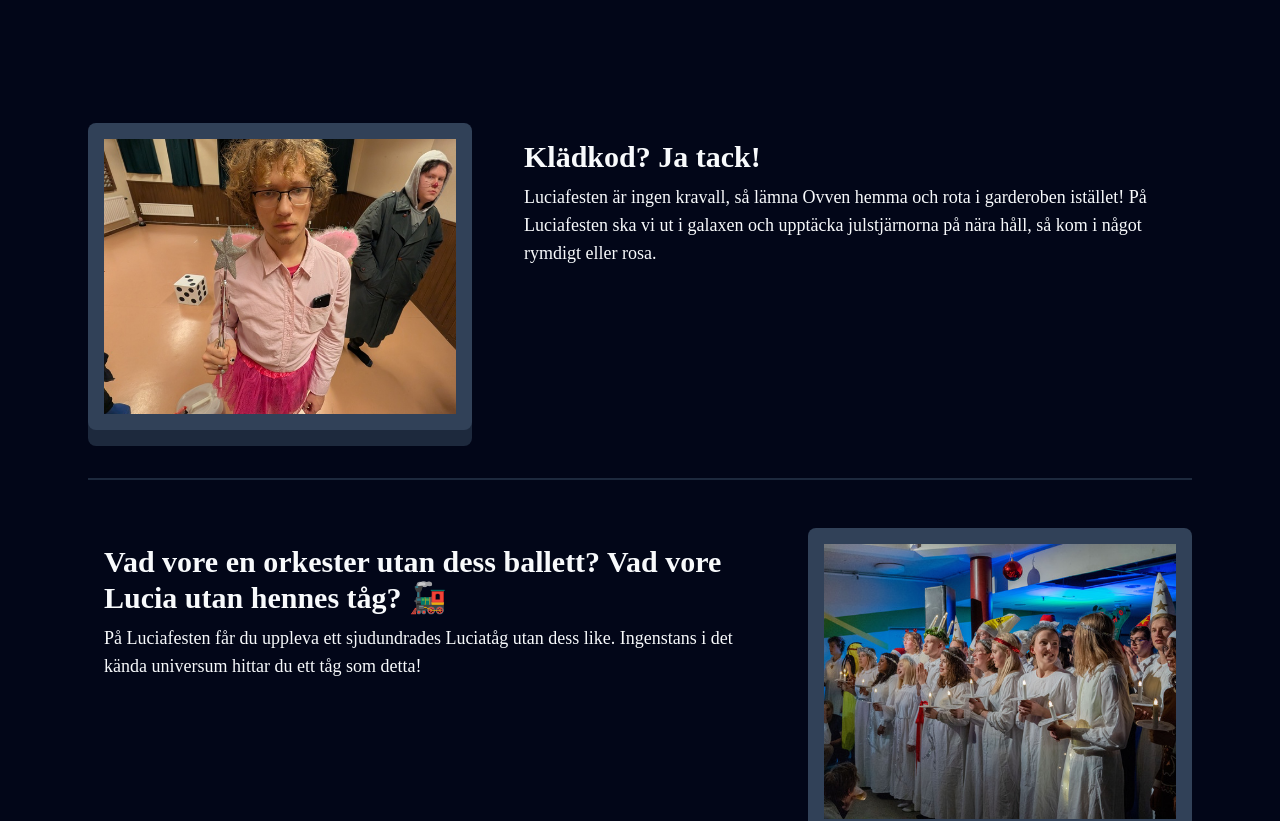
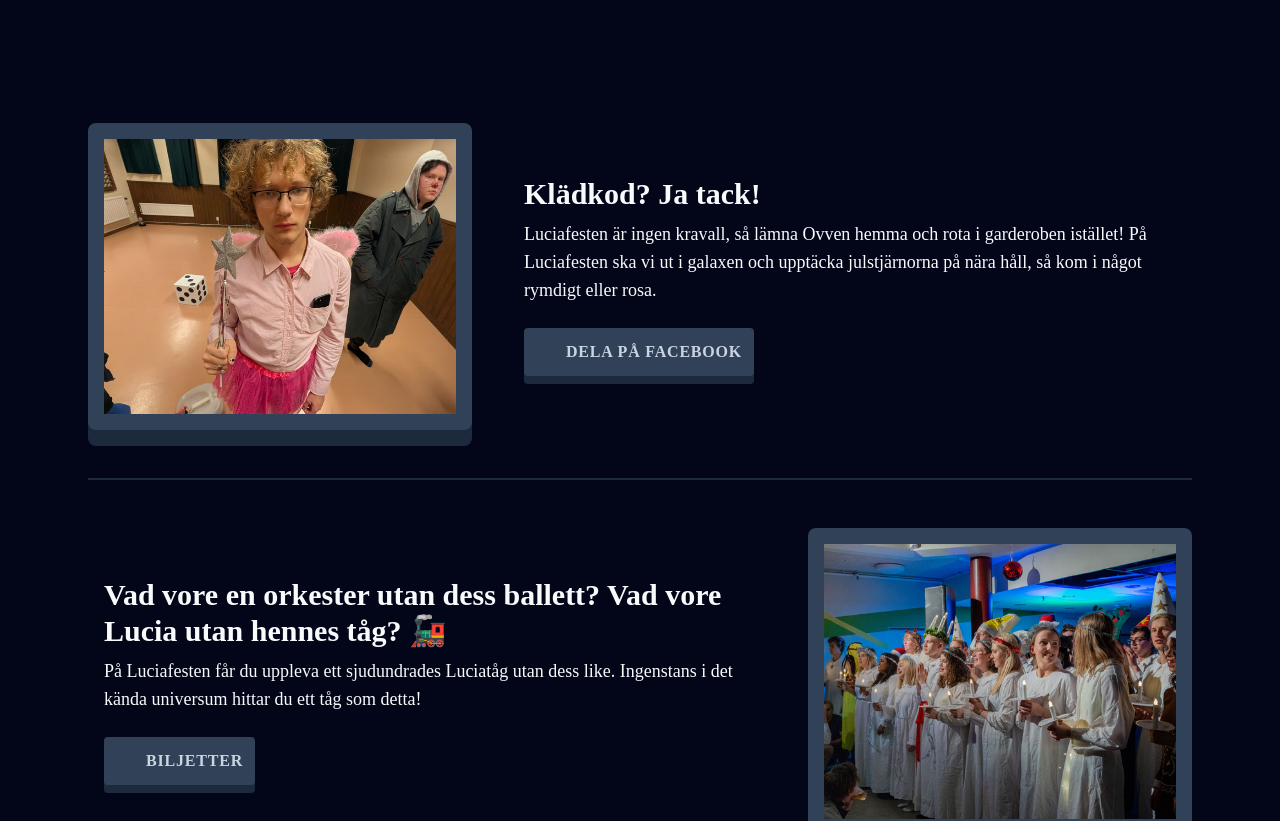
Before and after one commit to litheblas/luciafesten2025, a SvelteKit app: page / in a window 1280 px wide. Shown: the part 4320-5141 px from the top of the page. Built offline with nearby package versions, Linux system fonts and the light colour scheme.

Commit message:
Add buttons to text/image section

```diff
--- a/src/components/ImageAndText.svelte
+++ b/src/components/ImageAndText.svelte
@@ -5,15 +5,16 @@
 		src: string;
 		alt: string;
 		children?: Snippet;
+		buttons?: Snippet;
 		dir?: 'ltr' | 'rtl';
 	};
 
-	const { src, alt, children, dir = 'ltr' }: ImageAndTextProps = $props();
+	const { src, alt, children, dir = 'ltr', buttons }: ImageAndTextProps = $props();
 </script>
 
 <div
 	class="
-        container mx-auto flex gap-x-9 gap-y-3 px-6 py-12 md:max-w-6xl
+        container mx-auto flex items-center gap-x-9 gap-y-3 px-6 py-12 md:max-w-6xl
         {dir === 'ltr' ? 'flex-col-reverse md:flex-row' : 'flex-col-reverse md:flex-row-reverse'}
     "
 >
@@ -22,5 +23,12 @@
 		{alt}
 		class="aspect-5/4 w-full rounded-lg bg-slate-700 bg-linear-60 object-cover p-4 shadow-[0_16px_0px] shadow-slate-800 md:aspect-square md:max-w-xs lg:aspect-5/4 lg:max-w-sm"
 	/>
-	<div class="flex-1 p-4">{@render children?.()}</div>
+	<div class="flex flex-1 flex-col gap-3 p-4 md:gap-6">
+		<div>
+			{@render children?.()}
+		</div>
+		<div class="flex flex-wrap gap-3">
+			{@render buttons?.()}
+		</div>
+	</div>
 </div>
--- a/src/routes/+page.svelte
+++ b/src/routes/+page.svelte
@@ -19,6 +19,28 @@
 		Dela på Facebook
 	</Button>
 
+	<Button
+		href="https://go.orbiapp.io/BE2nvOg6mYb"
+		target="_blank"
+		class="pointer-events-auto w-full sm:w-max"
+		icon="bxs:rocket"
+	>
+		Biljetter
+	</Button>
+{/snippet}
+
+{#snippet kladkodButtons()}
+	<Button
+		href="https://fb.me/e/3KcG9aF2U"
+		target="_blank"
+		class="pointer-events-auto w-full sm:w-max"
+		icon="bxl:facebook"
+	>
+		Dela på Facebook
+	</Button>
+{/snippet}
+
+{#snippet luciatagButtons()}
 	<Button
 		href="https://go.orbiapp.io/BE2nvOg6mYb"
 		target="_blank"
@@ -71,16 +93,25 @@
 	src="rocketman.webm"
 />
 
-<ImageAndText src="kladkod.jpg" alt="">
+<ImageAndText src="kladkod.jpg" alt="" buttons={kladkodButtons}>
 	<h2 class="mb-2 font-display text-3xl font-semibold">Klädkod? Ja tack!</h2>
-	<p class="text-lg">Luciafesten är ingen kravall, så lämna Ovven hemma och rota i garderoben istället! På Luciafesten ska vi ut i galaxen och upptäcka julstjärnorna på nära håll, så kom i något rymdigt eller rosa.</p>
+	<p class="text-lg">
+		Luciafesten är ingen kravall, så lämna Ovven hemma och rota i garderoben istället! På
+		Luciafesten ska vi ut i galaxen och upptäcka julstjärnorna på nära håll, så kom i något rymdigt
+		eller rosa.
+	</p>
 </ImageAndText>
 
 <Divider class="max-w-6xl" />
 
-<ImageAndText dir="rtl" src="luciatag.jpg" alt="">
-	<h2 class="mb-2 font-display text-3xl font-semibold">Vad vore en orkester utan dess ballett? Vad vore Lucia utan hennes tåg? 🚂</h2>
-	<p class="text-lg">På Luciafesten får du uppleva ett sjudundrades Luciatåg utan dess like. Ingenstans i det kända universum hittar du ett tåg som detta!</p>
+<ImageAndText dir="rtl" src="luciatag.jpg" alt="" buttons={luciatagButtons}>
+	<h2 class="mb-2 font-display text-3xl font-semibold">
+		Vad vore en orkester utan dess ballett? Vad vore Lucia utan hennes tåg? 🚂
+	</h2>
+	<p class="text-lg">
+		På Luciafesten får du uppleva ett sjudundrades Luciatåg utan dess like. Ingenstans i det kända
+		universum hittar du ett tåg som detta!
+	</p>
 </ImageAndText>
 
 <img
```
